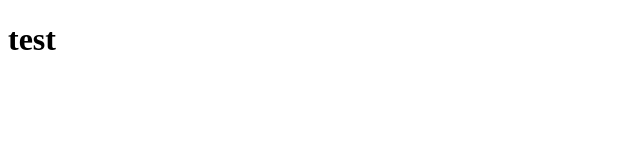
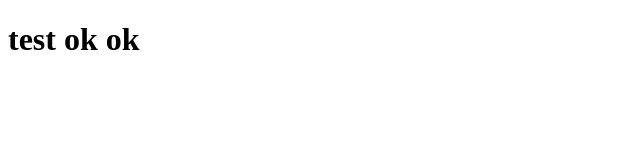
Before and after one commit to HCHANGN/learningTest, a plain HTML site: page index.html in a window 1280 px wide. Shown: the whole page, without its empty margins (0-640 px from the left). Drawn offline with Linux system fonts and the light colour scheme.

Commit message:
add ok ok

```diff
--- a/index.html
+++ b/index.html
@@ -6,6 +6,6 @@
     <title>Document</title>
 </head>
 <body>
-    <h1>test</h1>
+    <h1>test ok ok</h1>
 </body>
 </html>
```
